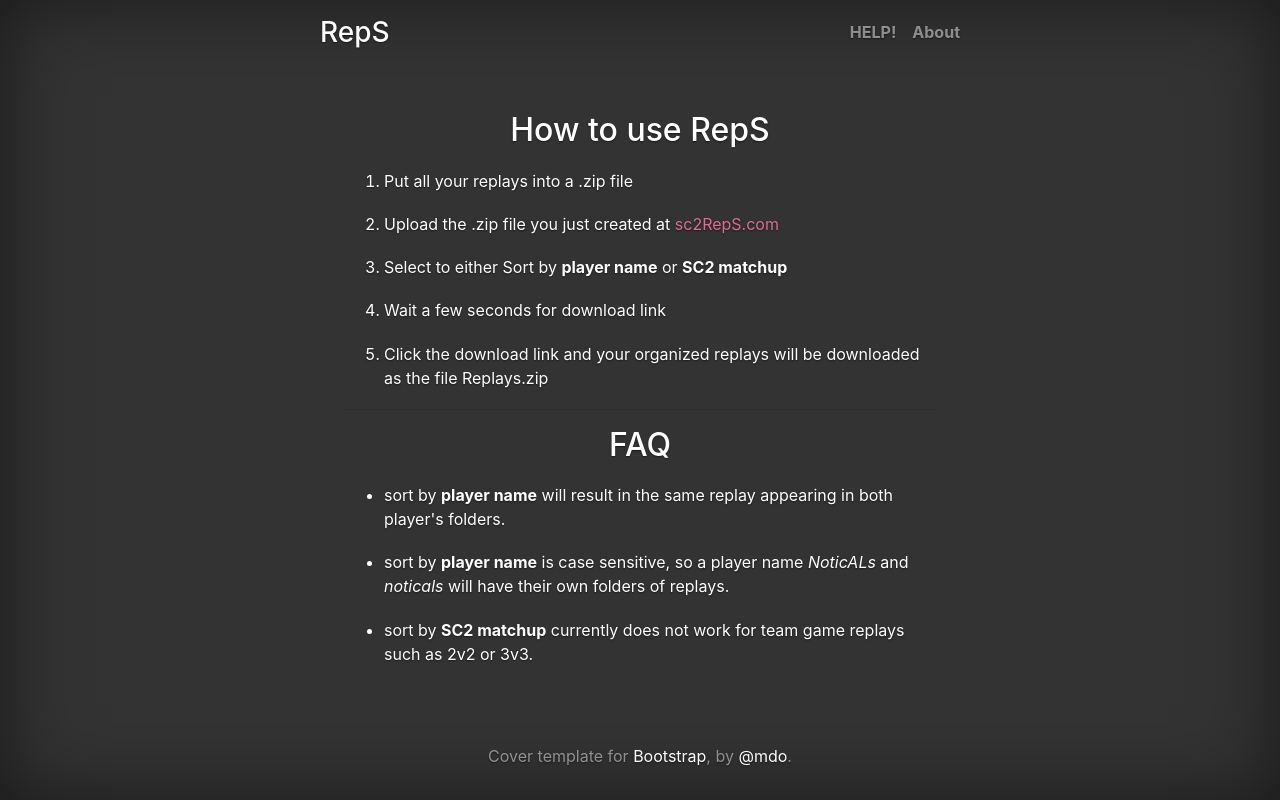
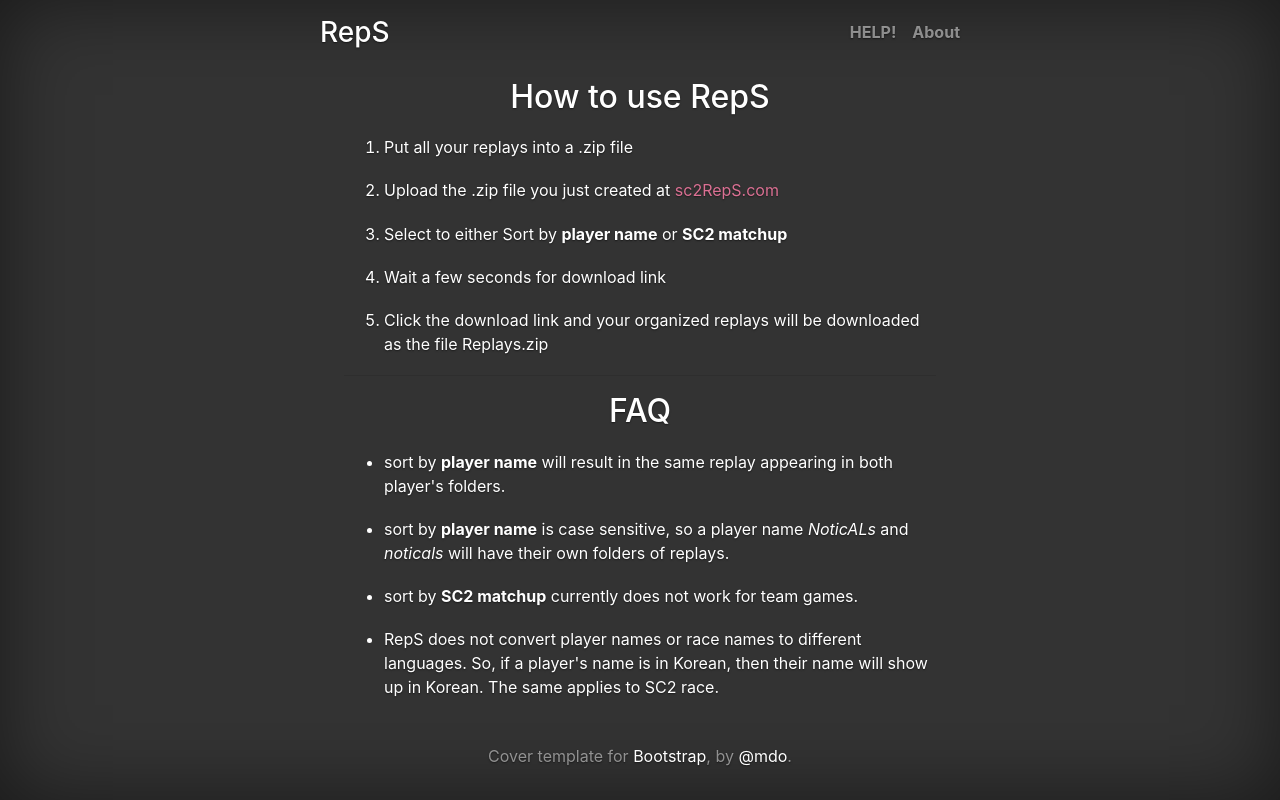
Before and after one commit to NyaliaLui/RepS-Web, a Flask app: page /help in a window 1280 px wide. Run offline with Flask 2, Linux system fonts and the light colour scheme; some libraries are stand-ins or nearby versions.

Commit message:
Update help.html

```diff
--- a/templates/help.html
+++ b/templates/help.html
@@ -52,7 +52,8 @@
             <ul>
                 <li>sort by <strong>player name</strong> will result in the same replay appearing in both player's folders.</li>
                 <li>sort by <strong>player name</strong> is case sensitive, so a player name <em>NoticALs</em> and <em>noticals</em> will have their own folders of replays.</li>
-                <li>sort by <strong>SC2 matchup</strong> currently does not work for team game replays such as 2v2 or 3v3.</li>
+                <li>sort by <strong>SC2 matchup</strong> currently does not work for team games.</li>
+                <li>RepS does not convert player names or race names to different languages. So, if a player's name is in Korean, then their name will show up in Korean. The same applies to SC2 race.</li>
             </ul>
         </div>
 
```
